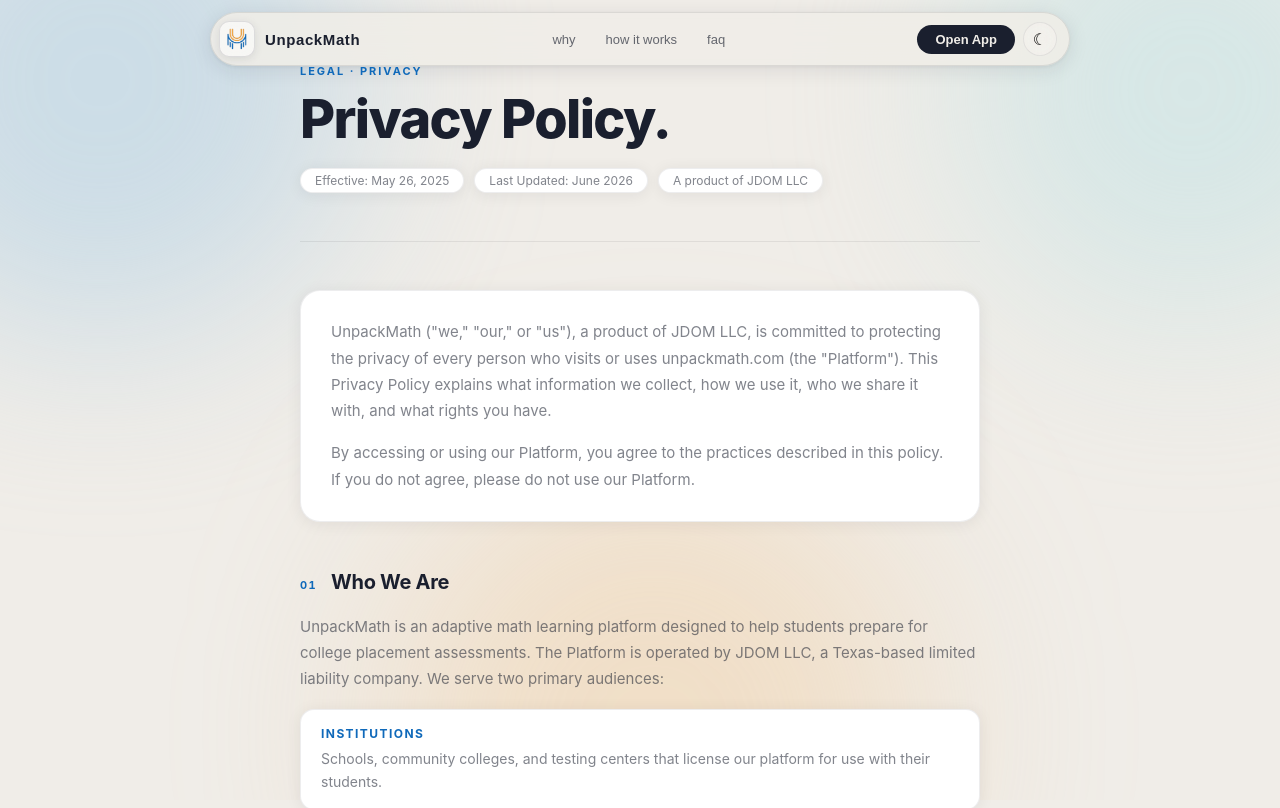
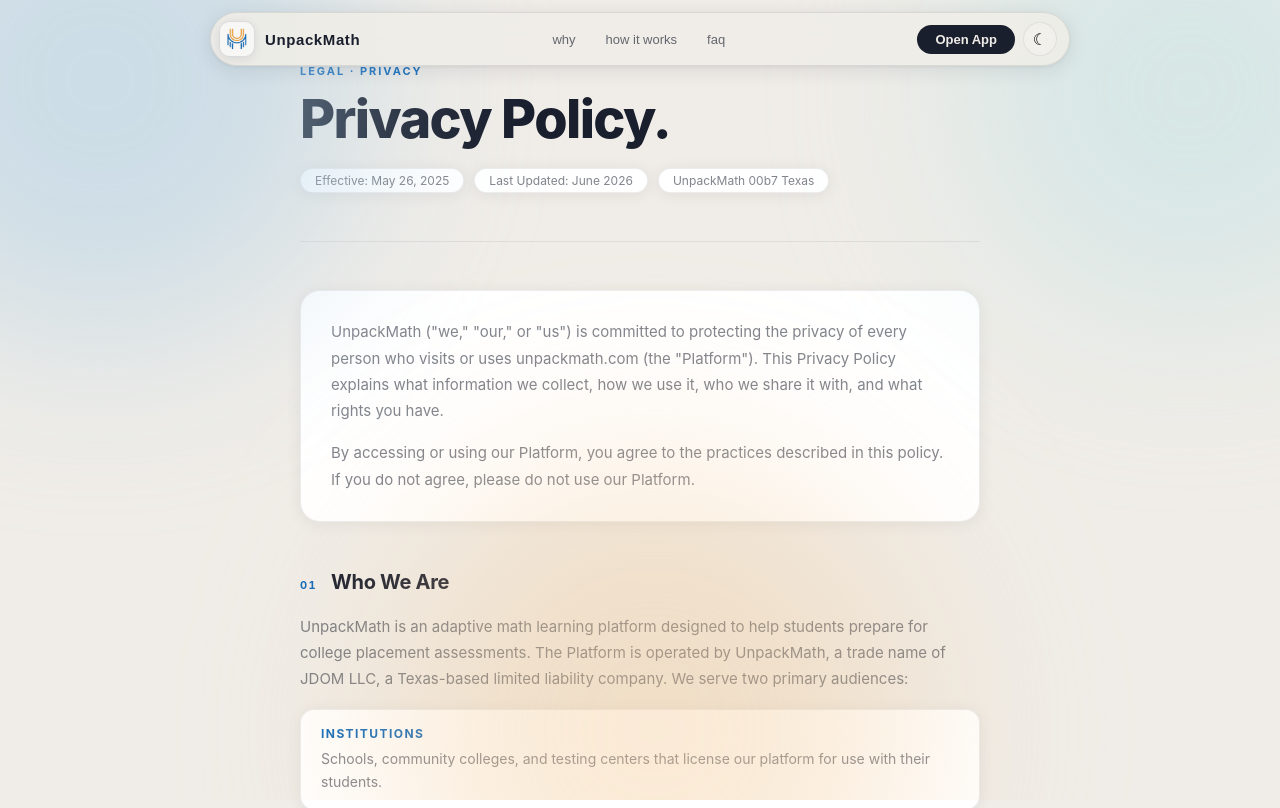
Before and after one commit to jd-oviedo/unpackmath-home, a Next.js app: page /privacy in a window 1280 px wide. Shown: the top 808 px of the page. Built offline with nearby package versions, Linux system fonts and the light colour scheme; a web font is replaced by a local one.

Commit message:
fix: JDOM LLC replacements, header link zIndex on legal pages

```diff
--- a/app/privacy/page.tsx
+++ b/app/privacy/page.tsx
@@ -16,10 +16,10 @@ function Shell({ children }: { children: React.ReactNode }) {
   return (
     <div style={{ minHeight: "100vh", display: "flex", flexDirection: "column", background: "var(--ec-bg)", position: "relative" }}>
       <Blobs />
-      <div style={{ position: "relative", zIndex: 1 }}>
+      <div style={{ position: "relative" }}>
         <Header />
       </div>
-      <main style={{ flex: 1, maxWidth: "800px", margin: "0 auto", width: "100%", padding: "24px 24px 80px", position: "relative", zIndex: 1 }}>
+      <main style={{ flex: 1, maxWidth: "800px", margin: "0 auto", width: "100%", padding: "24px 24px 80px" }}>
         {children}
       </main>
       <Footer />
@@ -35,7 +35,7 @@ const sections = [
     content: (
       <>
         <p style={{ fontSize: "15px", color: "var(--ec-ink-muted)", lineHeight: 1.75, marginBottom: "16px" }}>
-          UnpackMath is an adaptive math learning platform designed to help students prepare for college placement assessments. The Platform is operated by JDOM LLC, a Texas-based limited liability company. We serve two primary audiences:
+          UnpackMath is an adaptive math learning platform designed to help students prepare for college placement assessments. The Platform is operated by UnpackMath, a trade name of JDOM LLC, a Texas-based limited liability company. We serve two primary audiences:
         </p>
         <div style={{ display: "flex", flexDirection: "column", gap: "10px" }}>
           {[
@@ -340,7 +340,7 @@ const sections = [
     content: (
       <div style={{ background: "var(--ec-surface)", border: "1px solid var(--ec-line)", borderRadius: "14px", padding: "24px", boxShadow: "var(--ec-shadow)", display: "flex", flexDirection: "column", gap: "12px" }}>
         {[
-          ["Platform", "UnpackMath / JDOM LLC"],
+          ["Platform", "UnpackMath"],
           ["Email", "privacy@unpackmath.com"],
           ["Website", "www.unpackmath.com"],
         ].map(([label, value]) => (
@@ -379,7 +379,7 @@ export default function PrivacyPolicyPage() {
           {[
             "Effective: May 26, 2025",
             "Last Updated: June 2026",
-            "A product of JDOM LLC",
+            "UnpackMath 00b7 Texas",
           ].map((tag) => (
             <span key={tag} style={{ fontSize: "12px", color: "var(--ec-ink-muted)", background: "var(--ec-surface)", border: "1px solid var(--ec-line)", borderRadius: "999px", padding: "4px 14px", boxShadow: "var(--ec-shadow)" }}>
               {tag}
@@ -391,7 +391,7 @@ export default function PrivacyPolicyPage() {
       {/* Intro */}
       <div style={{ maxWidth: "680px", margin: "0 auto 48px", background: "var(--ec-surface)", border: "1px solid var(--ec-line)", borderRadius: "20px", padding: "28px 30px", boxShadow: "var(--ec-shadow)" }}>
         <p style={{ fontSize: "15px", color: "var(--ec-ink-muted)", lineHeight: 1.75, marginBottom: "16px" }}>
-          UnpackMath ("we," "our," or "us"), a product of JDOM LLC, is committed to protecting the privacy of every person who visits or uses unpackmath.com (the "Platform"). This Privacy Policy explains what information we collect, how we use it, who we share it with, and what rights you have.
+          UnpackMath ("we," "our," or "us") is committed to protecting the privacy of every person who visits or uses unpackmath.com (the "Platform"). This Privacy Policy explains what information we collect, how we use it, who we share it with, and what rights you have.
         </p>
         <p style={{ fontSize: "15px", color: "var(--ec-ink-muted)", lineHeight: 1.75, margin: 0 }}>
           By accessing or using our Platform, you agree to the practices described in this policy. If you do not agree, please do not use our Platform.
--- a/app/terms/page.tsx
+++ b/app/terms/page.tsx
@@ -16,10 +16,10 @@ function Shell({ children }: { children: React.ReactNode }) {
   return (
     <div style={{ minHeight: "100vh", display: "flex", flexDirection: "column", background: "var(--ec-bg)", position: "relative" }}>
       <Blobs />
-      <div style={{ position: "relative", zIndex: 1 }}>
+      <div style={{ position: "relative" }}>
         <Header />
       </div>
-      <main style={{ flex: 1, maxWidth: "800px", margin: "0 auto", width: "100%", padding: "24px 24px 80px", position: "relative", zIndex: 1 }}>
+      <main style={{ flex: 1, maxWidth: "800px", margin: "0 auto", width: "100%", padding: "24px 24px 80px" }}>
         {children}
       </main>
       <Footer />
```
